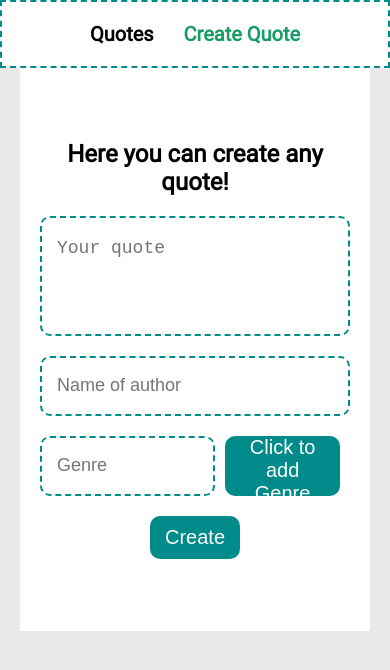
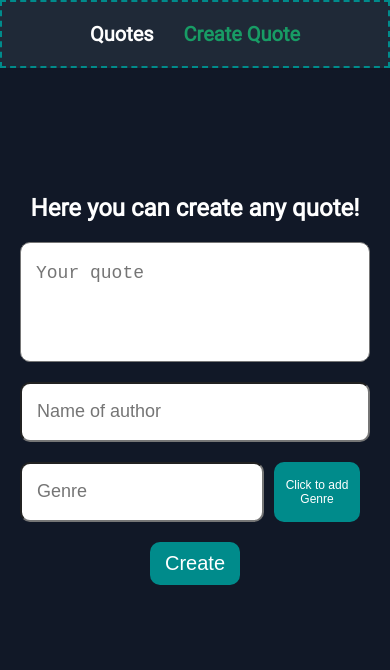
Before and after one commit to AzimAkhmedov/quotes, a Vue app: page /create in a window 390 px wide. Shown: the top 670 px of the page. Built offline with nearby package versions, Linux system fonts and the light colour scheme.

Commit message:
feat: Colors

```diff
--- a/src/App.vue
+++ b/src/App.vue
@@ -15,10 +15,11 @@ import { RouterLink, RouterView } from 'vue-router'
 
 <style>
 header {
-  border: 2px dashed darkcyan;
+  border: 2px dashed var(--green);
   padding: 20px 0;
 
-  background-color: #fff;
+  color: var(--typografy);
+  background-color: var(--secondary);
 }
 
 nav {
--- a/src/assets/main.css
+++ b/src/assets/main.css
@@ -5,7 +5,12 @@
   padding: 0;
   box-sizing: border-box;
 }
-
+:root {
+  --main: #111827;
+  --secondary: #1f2937;
+  --green: #008b8b;
+  --typografy: #fff;
+}
 a {
   color: inherit;
   text-decoration: none;
@@ -13,7 +18,7 @@ a {
 
 body {
   font-family: Roboto;
-  background-color: #ebe8e8;
+  background-color: var(--main);
 }
 
 button {
@@ -23,7 +28,8 @@ button {
 }
 
 main {
-  padding: 40px 0 0 0;
+  padding: 40px 0 0 0 !important;
+  color: var(--typografy);
 }
 
 .container {
--- a/src/views/CreateQuoteView.vue
+++ b/src/views/CreateQuoteView.vue
@@ -125,7 +125,6 @@ const onSubmit = () => {
 <style scoped>
 .quote-form {
   min-height: calc(100vh / 1.5);
-  background-color: #fff;
 
   display: flex;
   align-items: center;
@@ -140,7 +139,7 @@ const onSubmit = () => {
   width: 100%;
   max-width: 600px;
   height: 60px;
-  border: 2px dashed darkcyan;
+
   font-size: 18px;
   padding: 20px 15px;
 
@@ -158,13 +157,13 @@ const onSubmit = () => {
   border-radius: 10px;
   padding: 0 15px;
 
-  color: #fff;
-  background-color: darkcyan;
+  color: var(--typografy);
+  background-color: var(--green);
 }
 
 .field:focus {
   outline: none;
-  border: 2px dashed rgb(113, 139, 0);
+  border: 1px solid var(--green);
 }
 
 .genre-inp {
@@ -183,12 +182,7 @@ const onSubmit = () => {
 
 .genre-btn {
   height: 100%;
-
   padding: 0 15px;
-  border-radius: 10px;
-
-  background-color: darkcyan;
-  color: #fff;
 
   font-size: 20px;
 }
@@ -217,4 +211,11 @@ const onSubmit = () => {
 .error {
   color: red;
 }
+
+@media (max-width:600px) {
+  .genre-btn {
+    padding: 5px 10px;
+    font-size: 12px;
+  }
+}
 </style>
--- a/src/views/QuotesView.vue
+++ b/src/views/QuotesView.vue
@@ -17,7 +17,7 @@ onMounted(() => {
       <Loader />
     </div>
     <div v-else-if="root.state.quotesError">
-   {{  root.state.quotesError}}
+      {{ root.state.quotesError }}
     </div>
     <div v-else class="container">
       <h2 class="title">Quotes for you</h2>
@@ -39,10 +39,9 @@ onMounted(() => {
 <style scoped>
 .cards {
   display: flex;
+  flex-wrap: wrap;
   justify-content: center;
-  align-items: center;
-  flex-wrap: wrap;
-
+  align-items: start;
   gap: 10px;
 }
 
```
